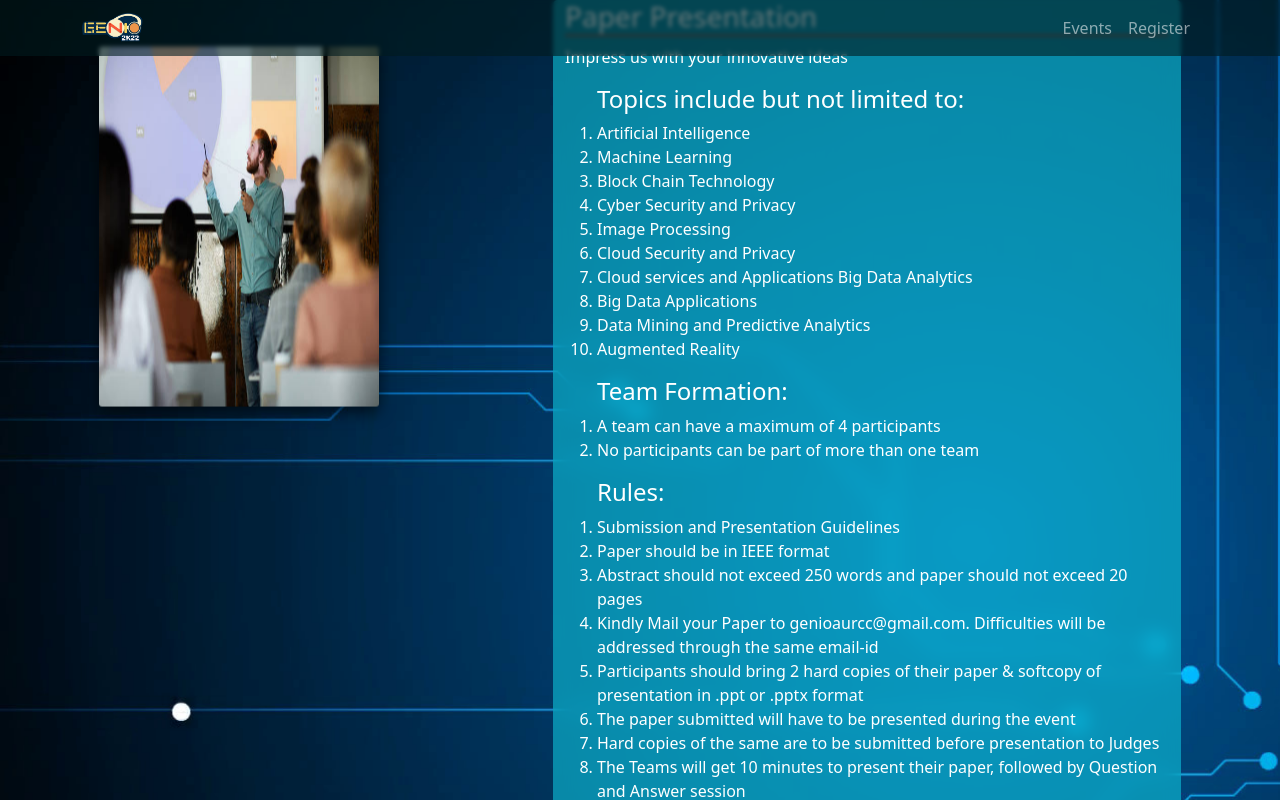
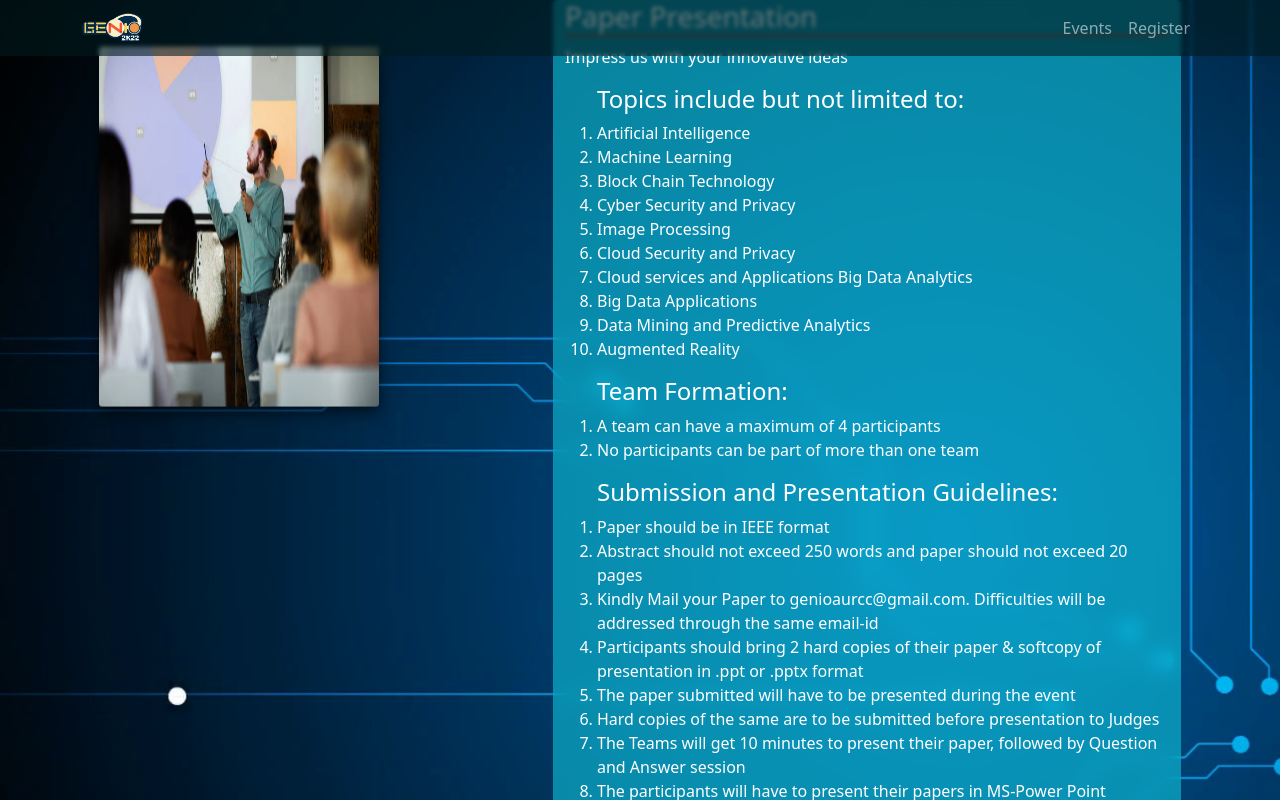
Before and after one commit to RAM-BHARATH/genio2k22, a React (Create React App) app: page /events/paper-presentation in a window 1280 px wide. Shown: the top 800 px of the page. Built offline with nearby package versions, Linux system fonts and the light colour scheme.

Commit message:
Changed RegistrationComp styling

```diff
--- a/src/components/RegisterComp.js
+++ b/src/components/RegisterComp.js
@@ -1,14 +1,14 @@
-import { Col, Row } from "react-bootstrap";
+import { Col, Row, Button } from "react-bootstrap";
 import '../styles/events.css'
 
 export default function RegisterComp() {
     return(
-        <div className="container-fluid flex w-100 bg-dark"> {/* reg */}
+        <div className="container-fluid flex w-100 bg-dark p-5"> {/* reg */}
             <Row>
-                <Col sm className="text-white center-only-vertical flex justify-content-center items-center full-height">
+                <Col sm className="text-white center-only-vertical flex justify-content-center items-center py-5">
                     <img src="/assets/ticket-with-price.svg" alt="Registration fee- 500"  className="flex center-vertical" style={{margin:'auto'}}/>
                 </Col>
-                <Col sm className="center-only-vertical flex jusitfy-content-center items-center text-white pb-sm-5">
+                <Col sm className="center-only-vertical flex jusitfy-content-center items-center text-white py-5">
                     <div>
                         <ul>
                             <li>
@@ -25,6 +25,7 @@ export default function RegisterComp() {
                             </li>
                         </ul>
                     </div>
+                    <Button href='https://forms.gle/WQPVqAQxNGeEw25S8' target="_blank" size="lg">Register</Button>
                 </Col>
             </Row>
         </div>
--- a/src/pages/paperPresentation.js
+++ b/src/pages/paperPresentation.js
@@ -20,7 +20,6 @@ export default function paperPresentation({ title, descText, bgSrc, cardImgSrc,
         "No participants can be part of more than one team"
     ]
     const rules=[
-        "Submission and Presentation Guidelines",
         "Paper should be in IEEE format",
         "Abstract should not exceed 250 words and paper should not exceed 20 pages",
         "Kindly Mail your Paper to genioaurcc@gmail.com. Difficulties will be addressed through the same email-id",
@@ -72,7 +71,7 @@ export default function paperPresentation({ title, descText, bgSrc, cardImgSrc,
                         !!rules ? (
                             <div>
                                 <ol>
-                                    <h4>Rules:</h4>
+                                    <h4>Submission and Presentation Guidelines:</h4>
                                     {rules.map(rule=>(
                                         <li>{rule}</li>
                                     ))}
```
